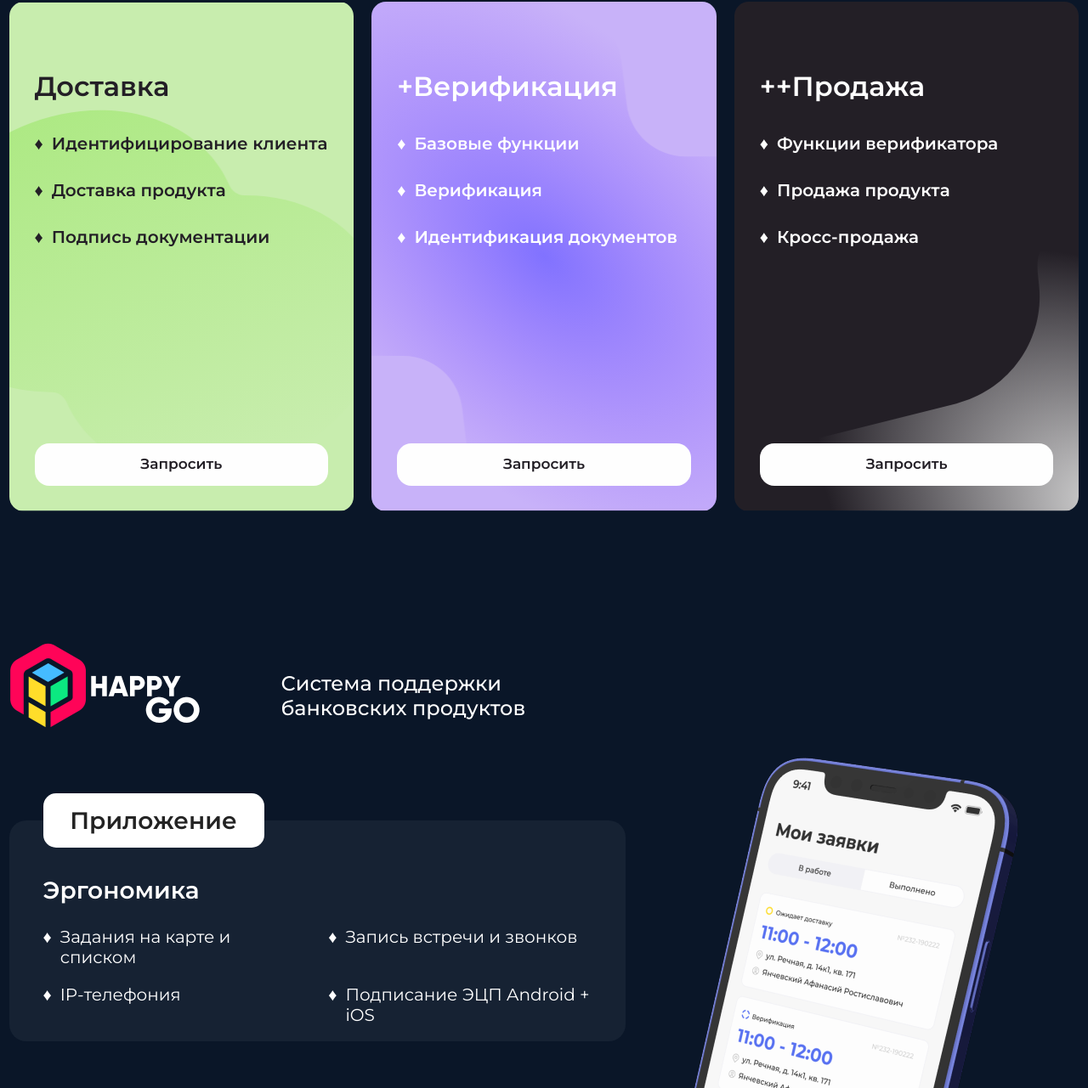
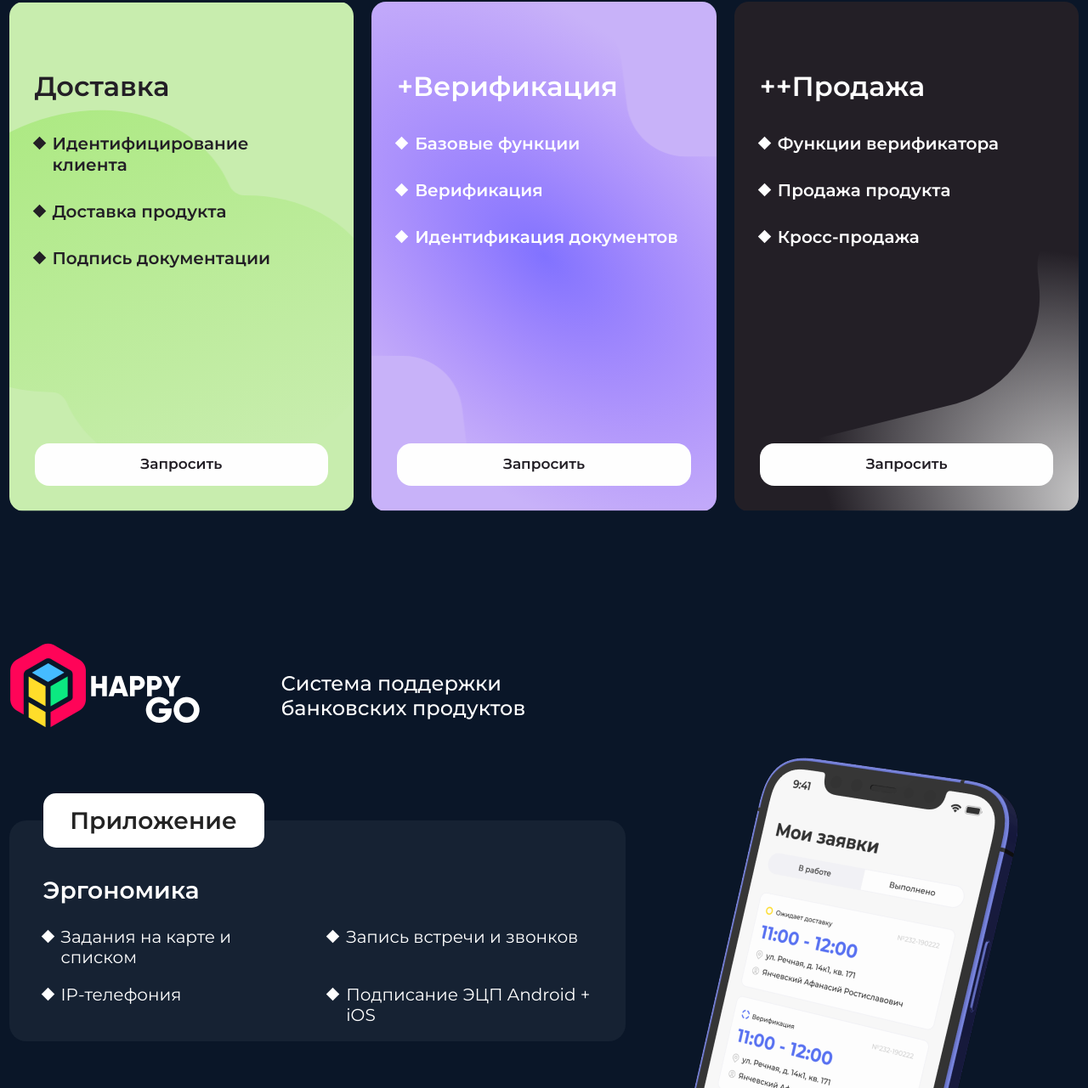
Before and after one commit to Byt1k/happy-delivery-landing, a plain HTML site: page index.html in a window 1280 px wide. Shown: the part 4050-5331 px from the top of the page at 85% size. Drawn offline with nearby package versions, Linux system fonts and the light colour scheme.

Commit message:
fix marker for list

```diff
--- a/scss/main.scss
+++ b/scss/main.scss
@@ -329,9 +329,17 @@
         ul li {
             font-weight: 600;
             margin-bottom: 30px;
+            display: flex;
 
             &::before {
-                content: '\2666';
+                content: '';
+                display: block;
+                min-width: 11px;
+                width: 11px;
+                height: 11px;
+                background: #fff;
+                transform: rotate(45deg);
+                margin-top: 6px;
                 margin-right: 10px;
             }
         }
@@ -346,6 +354,12 @@
 
         &_first {
             color: #231F26;
+
+            ul li {
+                &::before {
+                    background: #231F26;
+                }
+            }
         }
     }
 }
@@ -411,8 +425,14 @@
                 margin-bottom: 20px;
 
                 &::before {
+                    content: '';
                     display: block;
-                    content: '\2666';
+                    min-width: 11px;
+                    width: 11px;
+                    height: 11px;
+                    background: #fff;
+                    transform: rotate(45deg);
+                    margin-top: 6px;
                     margin-right: 10px;
                 }
             }
```
Also changed, not shown: assets/img/marker.svg (deleted), css/main.css.
